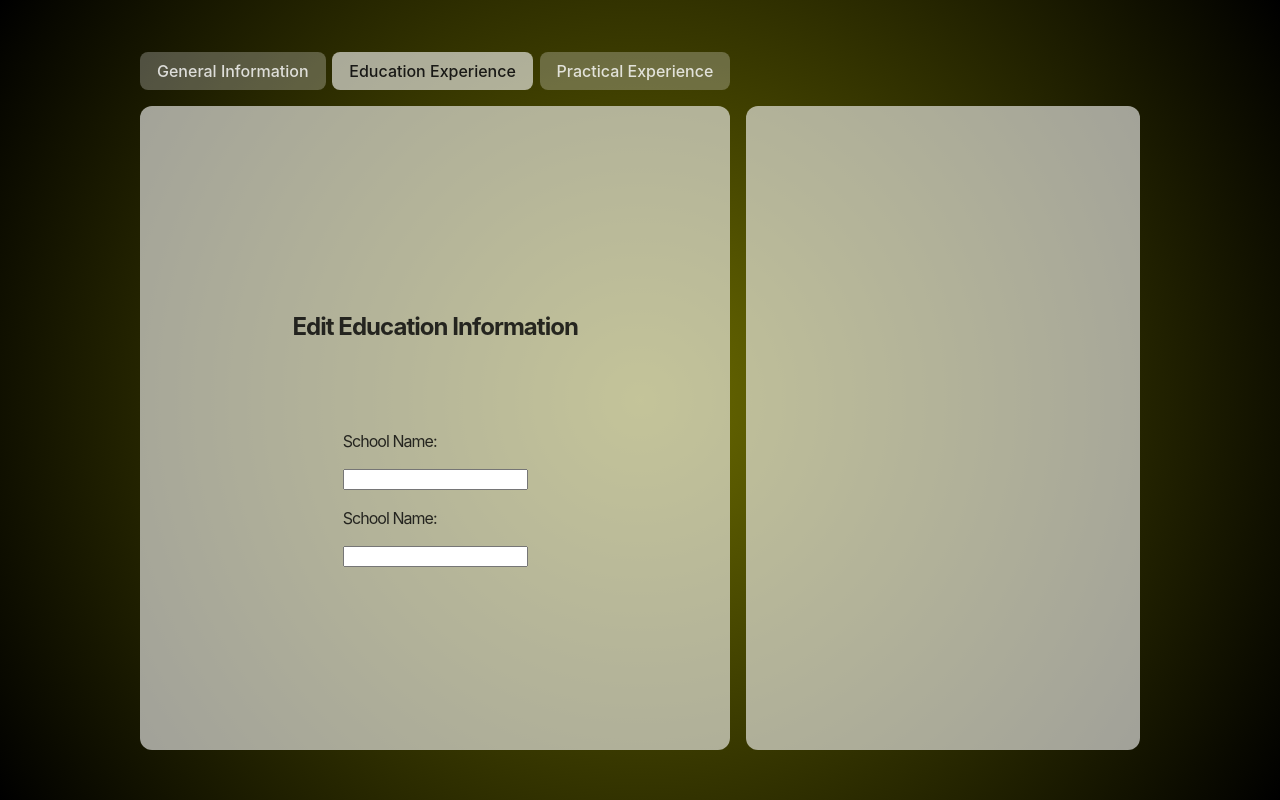
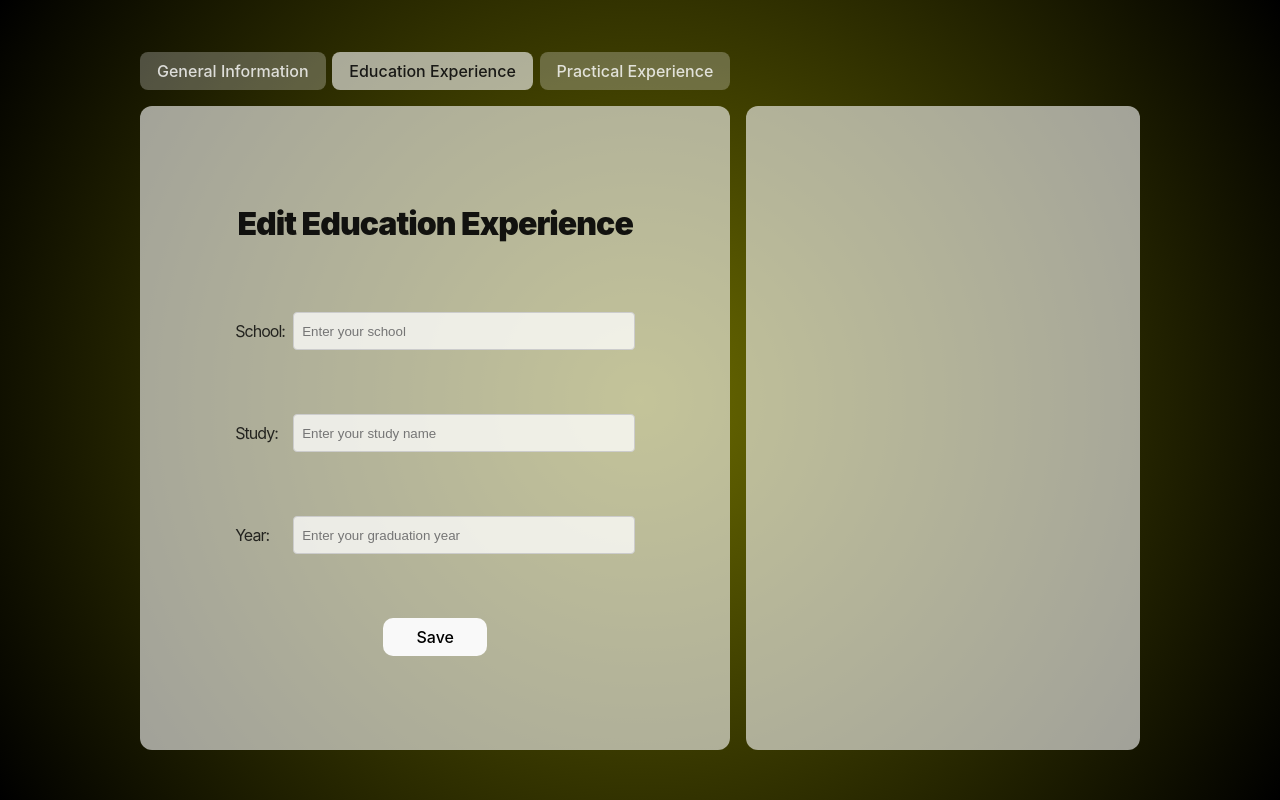
Before and after one commit to MaartenSlebos/cv, a React (Vite) app: page / in a window 1280 px wide. Both pictures are taken after a click on the button "Education Experience". Built offline with nearby package versions, Linux system fonts and the light colour scheme.

Commit message:
add education experience form

```diff
--- a/src/components/EducationForm.jsx
+++ b/src/components/EducationForm.jsx
@@ -1,19 +1,20 @@
 function EducationForm() {
     return (
-        <div className="form-container">
-            <h2>Edit Education Information</h2>
-            <form>
-                <div className="form-group">
-                    <label htmlFor="school-name">School Name:</label>
-                    <input type="text" id="school-name" name="school-name" />
+        <form className="form-container">
+          <h3 class="form-name">Edit Education Experience</h3>
+          <div className="form-grid">
+            <label htmlFor="school">School:</label>
+            <input id="school" type="text" placeholder="Enter your school" />
 
-                    <label htmlFor="school-name">School Name:</label>
-                    <input type="text" id="school-name" name="school-name" />
-                </div>
-            </form>
+            <label htmlFor="study">Study:</label>
+            <input id="study" type="test" placeholder="Enter your study name" />
 
-        </div>
-    )
+            <label htmlFor="graduationDate">Year:</label>
+            <input id="graduationDate" type="number" placeholder="Enter your graduation year" min="2000" max="2100" />
+          </div>
+          <button type="submit" className="submit-btn">Save</button>
+        </form>
+      );
 }
 
 export default EducationForm;
--- a/src/components/PracticalForm.jsx
+++ b/src/components/PracticalForm.jsx
@@ -1,16 +1,18 @@
 export default function PracticalForm() {
     return (
-        <div className="form-container">
-            <h2>Edit Practical Experience</h2>
-            <form>
-                <div className="form-group">
-                    <label htmlFor="school-name">School Name:</label>
-                    <input type="text" id="school-name" name="school-name" />
+        <form className="form-container">
+          <h3 class="form-name">Edit Practical Experience</h3>
+          <div className="form-grid">
+            <label htmlFor="name">Name:</label>
+            <input id="name" type="text" placeholder="Enter your name" />
 
-                    <label htmlFor="school-name">School Name:</label>
-                    <input type="text" id="school-name" name="school-name" />
-                </div>
-            </form>
-        </div>
-    )
+            <label htmlFor="email">Email:</label>
+            <input id="email" type="email" placeholder="Enter your email" />
+
+            <label htmlFor="phone">Phone:</label>
+            <input id="phone" type="tel" placeholder="Enter your phone number" />
+          </div>
+          <button type="submit" className="submit-btn">Save</button>
+        </form>
+      );
 }
```
